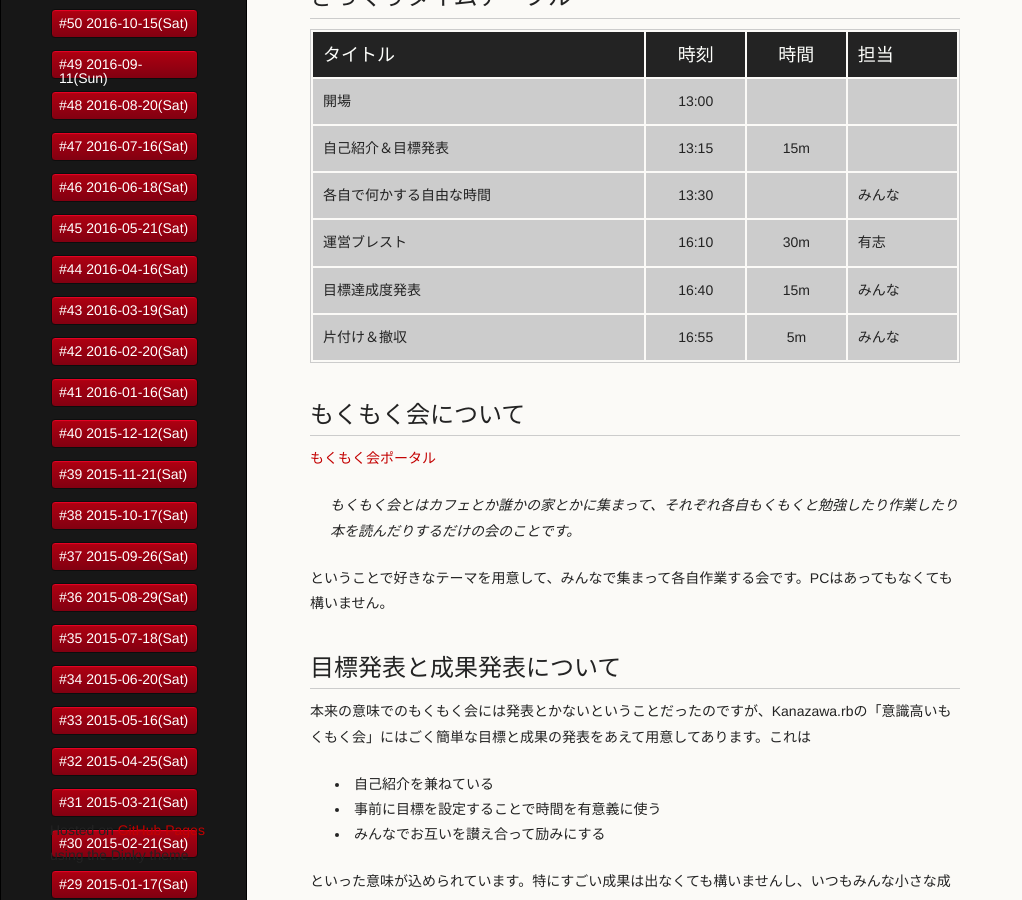
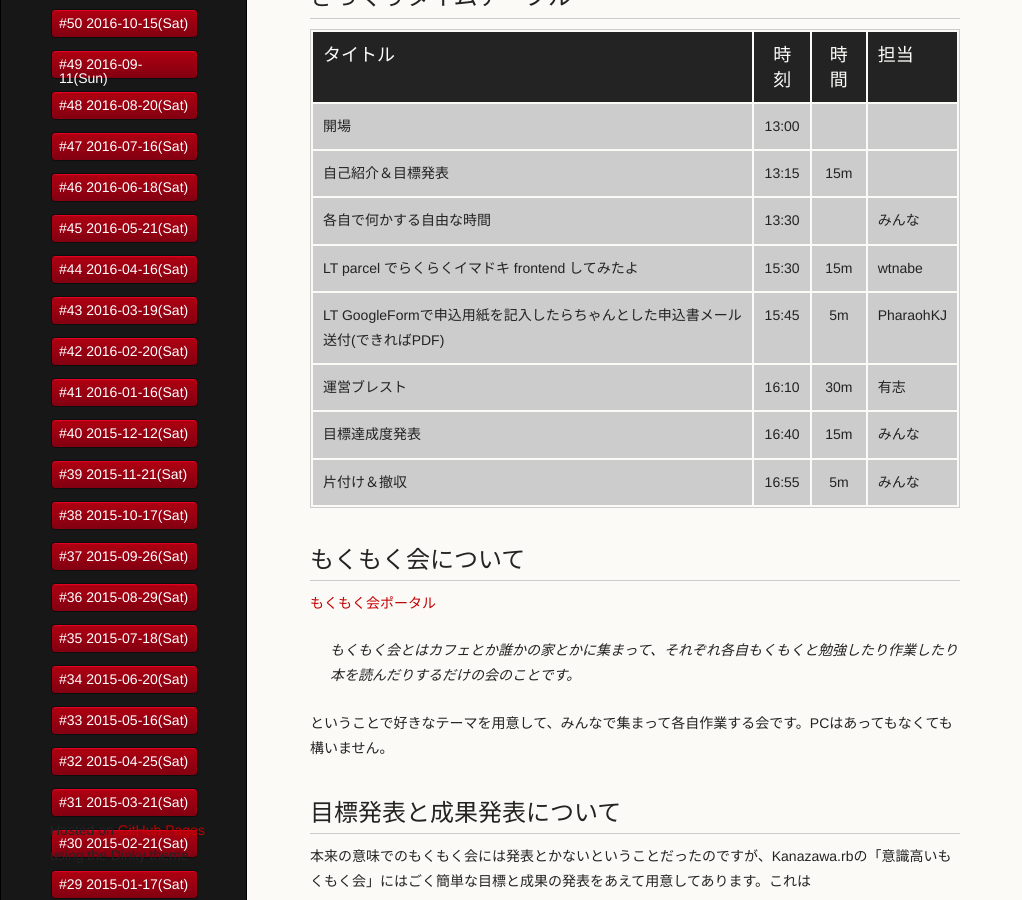
Before and after one commit to kanazawarb/meetup, a Jekyll site: the page built from 65/index.md, in a window 1280 px wide and 900 px high, scrolled down 774 px. Shown: the whole window, without its empty margins (0-1022 px from the left). Built offline with Jekyll 4.4.1, drawn with Linux system fonts in a browser that asks for light colours; a script that is not in the unit is left out.

Commit message:
add TL info

```diff
--- a/65/index.md
+++ b/65/index.md
@@ -47,6 +47,8 @@ Kanazawa.rbの意識高いもくもく会には以下のような特徴があり
 | 開場                              | 13:00 |      |                                                         |
 | 自己紹介＆目標発表                | 13:15 | 15m  |                                                         |
 | 各自で何かする自由な時間          | 13:30 |      | みんな                                                  |
+| LT parcel でらくらくイマドキ frontend してみたよ | 15:30 | 15m | wtnabe |
+| LT GoogleFormで申込用紙を記入したらちゃんとした申込書メール送付(できればPDF) | 15:45 | 5m | PharaohKJ |
 | 運営ブレスト                      | 16:10 | 30m  | 有志                                                    |
 | 目標達成度発表                    | 16:40 | 15m  | みんな                                                  |
 | 片付け＆撤収                      | 16:55 | 5m   | みんな                                                  |
```
